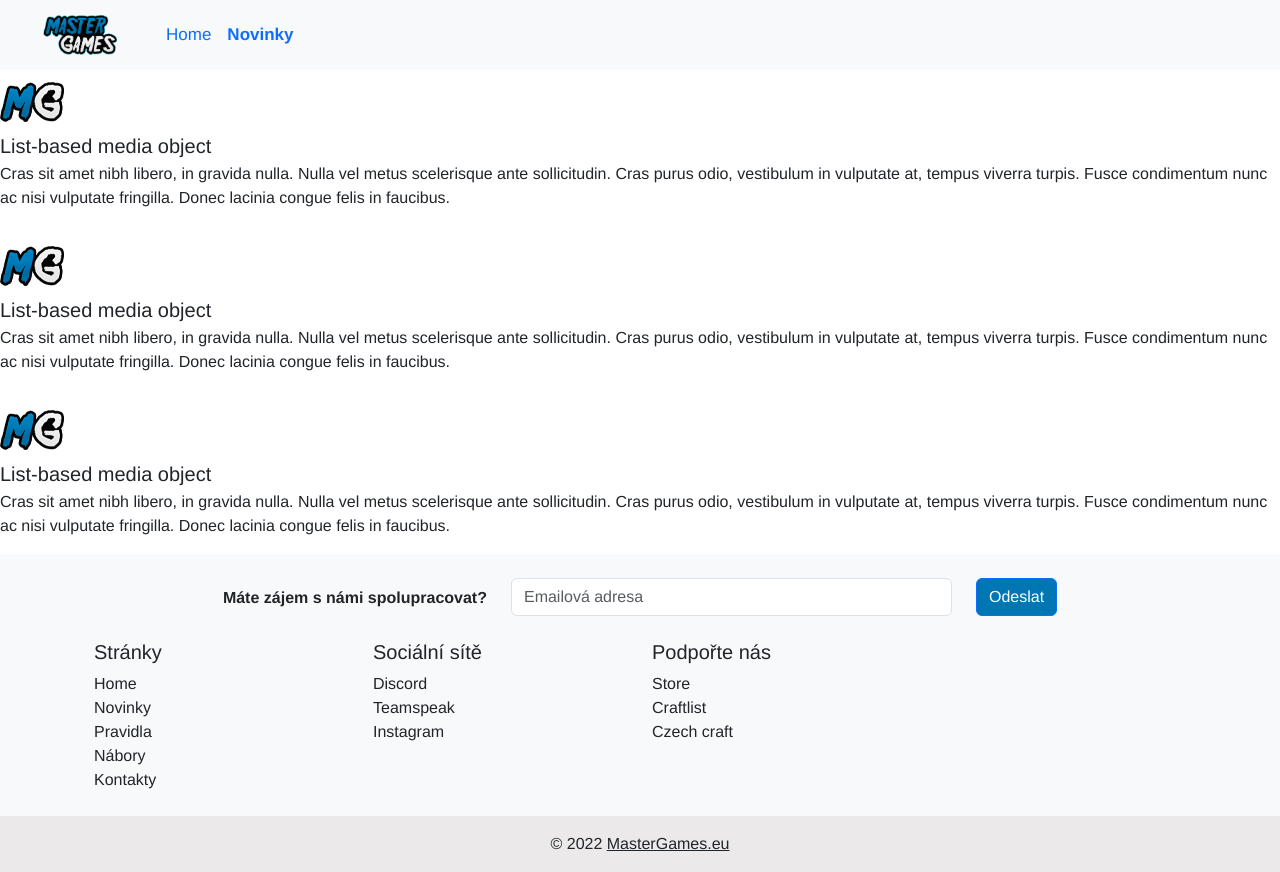
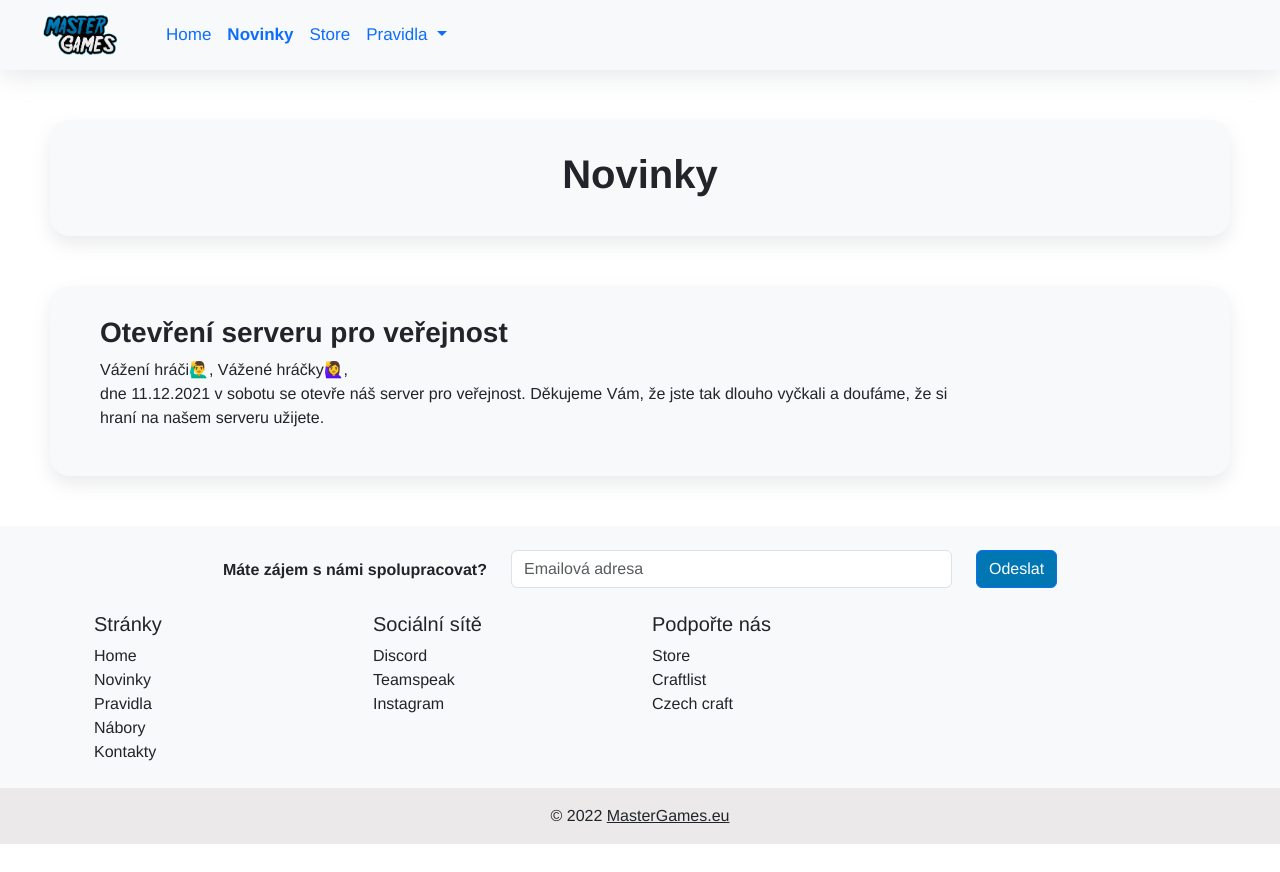
Before and after one commit to gumernus/master-games-web, a Vue app: page /#/novinky in a window 1280 px wide. After the commit the page ends 844 px from the top, so only its background shows below. Built offline with nearby package versions, Linux system fonts and the light colour scheme.

Commit message:
Add files via upload

```diff
--- a/public/index.html
+++ b/public/index.html
@@ -13,5 +13,7 @@
     <div id="app"></div>
   </body>
 
+  <script src="https://code.jquery.com/jquery-3.3.1.slim.min.js" integrity="sha384-q8i/X+965DzO0rT7abK41JStQIAqVgRVzpbzo5smXKp4YfRvH+8abtTE1Pi6jizo" crossorigin="anonymous"></script>
+  <script src="https://stackpath.bootstrapcdn.com/bootstrap/4.2.1/js/bootstrap.min.js" integrity="sha384-B0UglyR+jN6CkvvICOB2joaf5I4l3gm9GU6Hc1og6Ls7i6U/mkkaduKaBhlAXv9k" crossorigin="anonymous"></script>
   <script src="https://cdn.jsdelivr.net/npm/bootstrap@5.0.2/dist/js/bootstrap.bundle.min.js" integrity="sha384-MrcW6ZMFYlzcLA8Nl+NtUVF0sA7MsXsP1UyJoMp4YLEuNSfAP+JcXn/tWtIaxVXM" crossorigin="anonymous"></script>
 </html>
--- /dev/null
+++ b/src/components/Article.vue
@@ -0,0 +1,39 @@
+<template>
+<div class="article-box">
+<h3>{{ header }}</h3>
+<p>{{ text }}</p>
+</div>
+</template>
+
+<script lang="ts">
+import { defineComponent } from "vue";
+
+export default defineComponent({
+  name: "Article",
+  props: ["headers", "texts"],
+  data() {
+  return {
+    header: this.headers,
+    text: this.texts,
+  }
+}
+});
+</script>
+
+<style scoped>
+.article-box{
+ box-shadow: rgba(149, 157, 165, 0.2) 0px 8px 17px;
+border-radius: 20px;
+margin: 50px;
+padding: 30px;
+padding-left: 50px;
+background-color: #f8f9fa;
+white-space: pre-wrap;
+}
+h3{
+    font-weight: bold;
+}
+p{
+    width: 80%;
+}
+</style>
--- a/src/components/Footer.vue
+++ b/src/components/Footer.vue
@@ -149,9 +149,7 @@ export default defineComponent({
     text-decoration: none;
 }
 
-h1{
-    color:#ebe9e9
+footer{
+background-color: #f8f9fa;
 }
-
-
 </style>
--- /dev/null
+++ b/src/components/Head.vue
@@ -0,0 +1,35 @@
+<template>
+<div class="article-box">
+<h1>{{ header }}</h1>
+</div>
+</template>
+
+<script lang="ts">
+import { defineComponent } from "vue";
+
+export default defineComponent({
+  name: "Head",
+  props: ["headers"],
+  data() {
+  return {
+    header: this.headers,
+      }
+}
+});
+</script>
+
+<style scoped>
+.article-box{
+ box-shadow: rgba(149, 157, 165, 0.2) 0px 8px 17px;
+border-radius: 20px;
+margin: 50px;
+padding: 30px;
+background-color: #f8f9fa;
+white-space: pre-wrap;
+}
+h1{
+
+    text-align: center;
+    font-weight: bold;
+}
+</style>
--- a/src/components/Navbar.vue
+++ b/src/components/Navbar.vue
@@ -14,6 +14,29 @@
         <li class="nav-item">
           <a class="nav-link"><router-link to="/novinky">Novinky</router-link></a>
         </li>
+        <li class="nav-item">
+          <a class="nav-link"><router-link to="/store">Store</router-link></a>
+        </li>
+        <li class="nav-item dropdown">
+        <a class="nav-link dropdown-toggle" href="#" id="navbarDropdownMenuLink" data-toggle="dropdown" aria-haspopup="true" aria-expanded="false">
+          Pravidla
+        </a>
+        <div class="dropdown-menu" aria-labelledby="navbarDropdownMenuLink">
+          <li class="nav-item">
+          <a class="dropdown-item"><router-link to="/pravidla/minecraft">Minecraft</router-link></a>
+        </li>
+        <li class="nav-item">
+          <a class="dropdown-item"><router-link to="/pravidla/discord">Discord</router-link></a>
+        </li>
+        <li class="nav-item">
+          <a class="dropdown-item"><router-link to="/pravidla/teamspeak">Teamspeak</router-link></a>
+        </li>
+        <li class="nav-item">
+          <a class="dropdown-item"><router-link to="/pravidla/GDPR">GDPR</router-link></a>
+        </li>
+        </div>
+      </li>
+
       </ul>
     </div>
   </div>
@@ -35,11 +58,28 @@ export default defineComponent({
 .navbar {
     padding: 10px;
     font-size: 17px;
+    box-shadow: rgba(149, 157, 165, 0.2) 0px 8px 24px;
+}
+
+.navbar-light .navbar-nav .nav-link{
+  color: #0d6efd !important;
+}
+
+.dropdown-item{
+  color: #0d6efd !important;
+}
+.dropdown-item.active, .dropdown-item:active{
+  background: white;
+}
+.dropdown-item:focus, .dropdown-item:hover{
+  background: white;
 }
 
 a{
     text-decoration: none;
 }
+
+
 a.router-link-exact-active {
     font-weight: bold;
 }
--- a/src/router/index.ts
+++ b/src/router/index.ts
@@ -10,7 +10,33 @@ const routes: Array<RouteRecordRaw> = [
     path: '/novinky',
     name: 'Novinky',
     component: () => import('../views/Novinky.vue')
-  }
+  },
+  {
+    path: '/store',
+    name: 'Store',
+    component: () => import('../views/Store.vue')
+  },
+  //pravidla
+  {
+    path: '/pravidla/minecraft',
+    name: 'Minecraft',
+    component: () => import('../views/pravidla/Minecraft.vue')
+  },
+  {
+    path: '/pravidla/discord',
+    name: 'Discord',
+    component: () => import('../views/pravidla/Discord.vue')
+  },
+  {
+    path: '/pravidla/teamspeak',
+    name: 'Teamspeak',
+    component: () => import('../views/pravidla/Teamspeak.vue')
+  },
+  {
+    path: '/pravidla/GDPR',
+    name: 'GDPR',
+    component: () => import('../views/pravidla/GDPR.vue')
+  },
 ]
 
 const router = createRouter({
--- a/src/views/Novinky.vue
+++ b/src/views/Novinky.vue
@@ -1,45 +1,27 @@
 <template>
+<Head headers="Novinky"></Head>
 
-<ul class="list-unstyled">
-  <li class="media">
-    <img src="../assets/server-icon.png" class="mr-3" alt="../assets/server-icon.png">
-    <div class="media-body">
-      <h5 class="mt-0 mb-1">List-based media object</h5>
-      Cras sit amet nibh libero, in gravida nulla. Nulla vel metus scelerisque ante sollicitudin. Cras purus odio, vestibulum in vulputate at, tempus viverra turpis. Fusce condimentum nunc ac nisi vulputate fringilla. Donec lacinia congue felis in faucibus.
-    </div>
-  </li>
-  <li class="media my-4">
-    <img src="../assets/server-icon.png" class="mr-3" alt="../assets/server-icon.png">
-    <div class="media-body">
-      <h5 class="mt-0 mb-1">List-based media object</h5>
-      Cras sit amet nibh libero, in gravida nulla. Nulla vel metus scelerisque ante sollicitudin. Cras purus odio, vestibulum in vulputate at, tempus viverra turpis. Fusce condimentum nunc ac nisi vulputate fringilla. Donec lacinia congue felis in faucibus.
-    </div>
-  </li>
-  <li class="media">
-    <img src="../assets/server-icon.png" class="mr-3" alt="../assets/server-icon.png">
-    <div class="media-body">
-      <h5 class="mt-0 mb-1">List-based media object</h5>
-      Cras sit amet nibh libero, in gravida nulla. Nulla vel metus scelerisque ante sollicitudin. Cras purus odio, vestibulum in vulputate at, tempus viverra turpis. Fusce condimentum nunc ac nisi vulputate fringilla. Donec lacinia congue felis in faucibus.
-    </div>
-  </li>
-</ul>
-
+<Article headers="Otevření serveru pro veřejnost" texts="Vážení hráči🙋‍♂‍, Vážené hráčky🙋‍♀‍,
+dne 11.12.2021 v sobotu se otevře náš server pro veřejnost. Děkujeme Vám, že jste tak dlouho vyčkali a doufáme, že si hraní na našem serveru užijete."></Article>
   <Footer></Footer>
 </template>
-
 <script lang="ts">
+import Head from "@/components/Head.vue"
+import Article from "@/components/Article.vue"
 import Footer from "@/components/Footer.vue";
 
 export default {
   name: "Novinky",
   components: {
+    Head,
+    Article,
     Footer,
   },
   watch: {
     $route: {
       immediate: true,
       handler(to: any, from: AnalyserNode) {
-        document.title = "MasterGames | About";
+        document.title = "MasterGames | Novinky";
       },
     },
   },
--- /dev/null
+++ b/src/views/Store.vue
@@ -0,0 +1,36 @@
+<template>
+
+<Head headers="Store"></Head>
+
+<Article headers="Informace o VIP" texts="Kredity jsou virtuální měnou serveru a slouží výhradně k zakoupení výhod na našem serveru.
+Jestliže se Vám kredity do 10 minut nepřičtou na váš účet neváhejte nás kontaktovat pomocí emailu.
+Nákup kreditů je nevratný a server nezodpovídá za špatné zakoupení.
+Pokud by byl server zrušen hráč nebude mít nárok na žádný druh kompenzace."></Article>
+  <Footer></Footer>
+</template>
+<script lang="ts">
+import Head from "@/components/Head.vue"
+import Article from "@/components/Article.vue"
+import Footer from "@/components/Footer.vue";
+
+export default {
+  name: "Novinky",
+  components: {
+    Head,
+    Article,
+    Footer,
+  },
+  watch: {
+    $route: {
+      immediate: true,
+      handler(to: any, from: AnalyserNode) {
+        document.title = "MasterGames | Store";
+      },
+    },
+  },
+};
+</script>
+
+<style scoped>
+
+</style>
--- /dev/null
+++ b/src/views/pravidla/Discord.vue
@@ -0,0 +1,33 @@
+<template>
+<Head headers="Pravidla Discord"></Head>
+
+<Article headers="Otevření serveru pro veřejnost" texts="Vážení hráči🙋‍♂‍, Vážené hráčky🙋‍♀‍,
+dne 11.12.2021 v sobotu se otevře náš server pro veřejnost. Děkujeme Vám, že jste tak dlouho vyčkali a doufáme, že si hraní na našem serveru užijete."></Article>
+  <Footer></Footer>
+</template>
+<script lang="ts">
+import Head from "@/components/Head.vue"
+import Article from "@/components/Article.vue"
+import Footer from "@/components/Footer.vue";
+
+export default {
+  name: "Pravidla Minecraft",
+  components: {
+    Head,
+    Article,
+    Footer,
+  },
+  watch: {
+    $route: {
+      immediate: true,
+      handler(to: any, from: AnalyserNode) {
+        document.title = "MasterGames | Pravidla Discord";
+      },
+    },
+  },
+};
+</script>
+
+<style scoped>
+
+</style>
--- /dev/null
+++ b/src/views/pravidla/GDPR.vue
@@ -0,0 +1,33 @@
+<template>
+<Head headers="GDPR"></Head>
+
+<Article headers="Otevření serveru pro veřejnost" texts="Vážení hráči🙋‍♂‍, Vážené hráčky🙋‍♀‍,
+dne 11.12.2021 v sobotu se otevře náš server pro veřejnost. Děkujeme Vám, že jste tak dlouho vyčkali a doufáme, že si hraní na našem serveru užijete."></Article>
+  <Footer></Footer>
+</template>
+<script lang="ts">
+import Head from "@/components/Head.vue"
+import Article from "@/components/Article.vue"
+import Footer from "@/components/Footer.vue";
+
+export default {
+  name: "Pravidla Minecraft",
+  components: {
+    Head,
+    Article,
+    Footer,
+  },
+  watch: {
+    $route: {
+      immediate: true,
+      handler(to: any, from: AnalyserNode) {
+        document.title = "MasterGames | GDPR";
+      },
+    },
+  },
+};
+</script>
+
+<style scoped>
+
+</style>
--- /dev/null
+++ b/src/views/pravidla/Minecraft.vue
@@ -0,0 +1,33 @@
+<template>
+<Head headers="Pravidla Minecraft"></Head>
+
+<Article headers="Otevření serveru pro veřejnost" texts="Vážení hráči🙋‍♂‍, Vážené hráčky🙋‍♀‍,
+dne 11.12.2021 v sobotu se otevře náš server pro veřejnost. Děkujeme Vám, že jste tak dlouho vyčkali a doufáme, že si hraní na našem serveru užijete."></Article>
+  <Footer></Footer>
+</template>
+<script lang="ts">
+import Head from "@/components/Head.vue"
+import Article from "@/components/Article.vue"
+import Footer from "@/components/Footer.vue";
+
+export default {
+  name: "Pravidla Minecraft",
+  components: {
+    Head,
+    Article,
+    Footer,
+  },
+  watch: {
+    $route: {
+      immediate: true,
+      handler(to: any, from: AnalyserNode) {
+        document.title = "MasterGames | Pravidla Minecraft";
+      },
+    },
+  },
+};
+</script>
+
+<style scoped>
+
+</style>
--- /dev/null
+++ b/src/views/pravidla/Teamspeak.vue
@@ -0,0 +1,33 @@
+<template>
+<Head headers="Pravidla Teamspeak"></Head>
+
+<Article headers="Otevření serveru pro veřejnost" texts="Vážení hráči🙋‍♂‍, Vážené hráčky🙋‍♀‍,
+dne 11.12.2021 v sobotu se otevře náš server pro veřejnost. Děkujeme Vám, že jste tak dlouho vyčkali a doufáme, že si hraní na našem serveru užijete."></Article>
+  <Footer></Footer>
+</template>
+<script lang="ts">
+import Head from "@/components/Head.vue"
+import Article from "@/components/Article.vue"
+import Footer from "@/components/Footer.vue";
+
+export default {
+  name: "Pravidla Minecraft",
+  components: {
+    Head,
+    Article,
+    Footer,
+  },
+  watch: {
+    $route: {
+      immediate: true,
+      handler(to: any, from: AnalyserNode) {
+        document.title = "MasterGames | Pravidla Teamspeak";
+      },
+    },
+  },
+};
+</script>
+
+<style scoped>
+
+</style>
```
